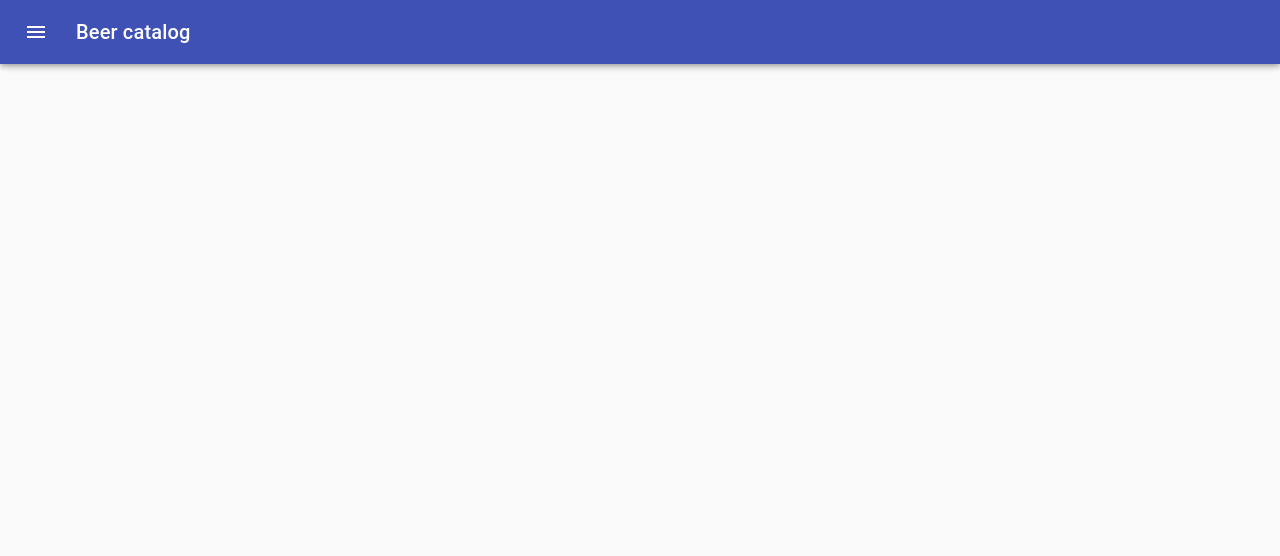
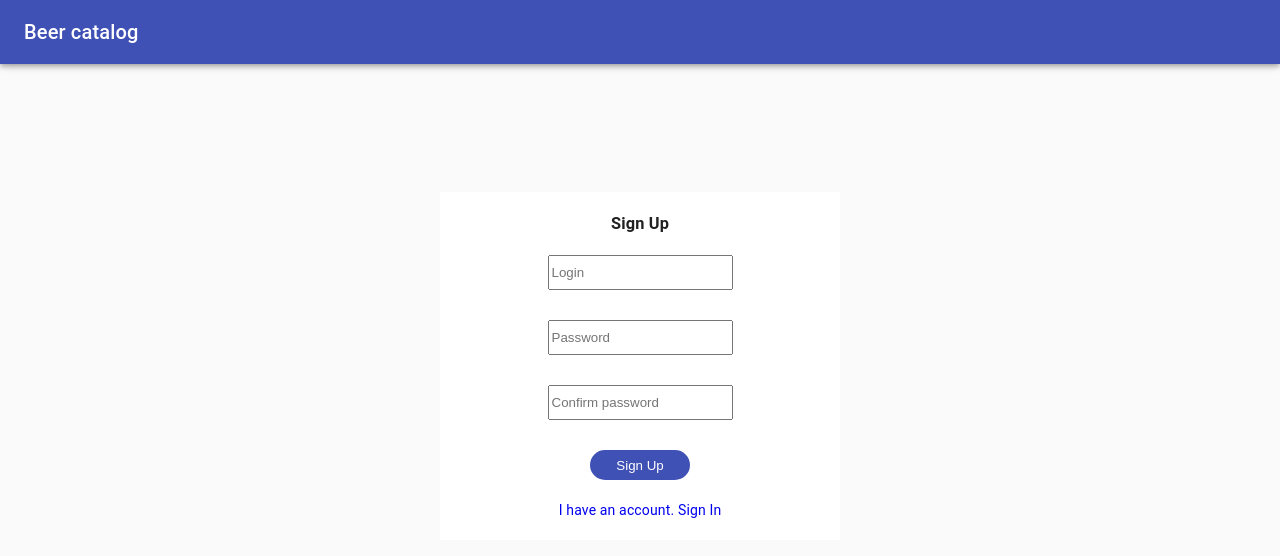
Before and after one commit to PolinaRaguilo/BeerCatalog, a React (Create React App) app: page /registration in a window 1280 px wide. Shown: the top 556 px of the page. Built offline with nearby package versions, Linux system fonts and the light colour scheme.

Commit message:
Added private route, registration page(without functionality)

```diff
--- a/src/App.js
+++ b/src/App.js
@@ -1,12 +1,15 @@
 /* eslint-disable arrow-parens */
 import React, { Component } from "react";
+import { connect } from "react-redux";
 import { BrowserRouter, Route } from "react-router-dom";
+import PropTypes from "prop-types";
 import Authorization from "./Components/Authorization/authorization";
 import DetailsPage from "./Components/details-page/details-page";
-import ErrorLoading from "./Components/Error/error-loading";
 import Header from "./Components/header/header";
 import CatalogPage from "./Views/catalog-page/catalog-page";
 import FavoritePage from "./Views/favorite-page/favorite-page";
+import PrivateRoute from "./Components/private-route/private-route";
+import RegistrationPage from "./Components/Registration/Registration";
 
 class App extends Component {
   render() {
@@ -14,15 +17,30 @@ class App extends Component {
       <>
         <BrowserRouter>
           <Header />
+          <PrivateRoute
+            exact
+            path="/beer"
+            showCatalog={this.props.isLogged}
+            component={CatalogPage}
+          />
           <Route exact path="/" component={Authorization} />
-          <Route exact path="/beer" component={CatalogPage} />
           <Route exact path="/favorite" component={FavoritePage} />
           <Route path="/beer/:id" component={DetailsPage} />
-          <Route path="/error" component={ErrorLoading} />
+          <Route exact path="/registration" component={RegistrationPage} />
         </BrowserRouter>
       </>
     );
   }
 }
 
-export default App;
+const mapStateToProps = (state) => {
+  return {
+    isLogged: state.authReducer.isLogin,
+  };
+};
+
+App.propTypes = {
+  isLogged: PropTypes.bool.isRequired,
+};
+
+export default connect(mapStateToProps, null)(App);
--- a/src/Components/Authorization/authorization.css
+++ b/src/Components/Authorization/authorization.css
@@ -29,4 +29,5 @@
 
 .form__link.form__link{
     cursor: pointer;
+    text-decoration: none;
 }
--- a/src/Components/Authorization/authorization.js
+++ b/src/Components/Authorization/authorization.js
@@ -1,9 +1,8 @@
 /* eslint-disable arrow-parens */
-import { Link } from "@material-ui/core";
 import React, { Component } from "react";
 import { connect } from "react-redux";
 import PropTypes from "prop-types";
-import { Redirect } from "react-router-dom";
+import { Link, Redirect } from "react-router-dom";
 import { isLogged } from "../../Redux/actions/authAction";
 import "./authorization.css";
 
--- /dev/null
+++ b/src/Components/Registration/Registration.js
@@ -0,0 +1,40 @@
+import React, { Component } from "react";
+import { Link } from "react-router-dom";
+
+class RegistrationPage extends Component {
+  render() {
+    return (
+      <div className="form__wrapper">
+        <h3 className="form__title">Sign Up</h3>
+        <form action="submit">
+          <input
+            type="text"
+            name="newLogin"
+            className="form__input"
+            placeholder="Login"
+          />
+          <input
+            type="password"
+            name="newPassword"
+            className="form__input"
+            placeholder="Password"
+          />
+          <input
+            type="password"
+            name="copyNewPassword"
+            className="form__input"
+            placeholder="Confirm password"
+          />
+          <button type="submit" className="form__button">
+            Sign Up
+          </button>
+        </form>
+        <Link to="/" className="form__link">
+          I have an account. Sign In
+        </Link>
+      </div>
+    );
+  }
+}
+
+export default RegistrationPage;
--- a/src/Components/header/header.css
+++ b/src/Components/header/header.css
@@ -2,3 +2,12 @@
     text-decoration: none;
     color:black;
 }
+
+.btn__exit.btn__exit{
+    margin-left: 87%;
+}
+
+.btn__exit .MuiIconButton-label .MuiSvgIcon-root{
+    font-size: 40px;
+    color:white;
+}
--- a/src/Components/header/header.js
+++ b/src/Components/header/header.js
@@ -1,4 +1,6 @@
+/* eslint-disable arrow-parens */
 import React from "react";
+import PropTypes from "prop-types";
 import clsx from "clsx";
 import { makeStyles, useTheme } from "@material-ui/core/styles";
 import Drawer from "@material-ui/core/Drawer";
@@ -17,7 +19,10 @@ import ListItemIcon from "@material-ui/core/ListItemIcon";
 import ListItemText from "@material-ui/core/ListItemText";
 import StarIcon from "@material-ui/icons/Star";
 import InboxIcon from "@material-ui/icons/Inbox";
-import { Link } from "react-router-dom";
+import ExitToAppIcon from "@material-ui/icons/ExitToApp";
+import { Link, Redirect } from "react-router-dom";
+import { connect } from "react-redux";
+import { isLogged } from "../../Redux/actions/authAction";
 import "./header.css";
 
 const drawerWidth = 240;
@@ -80,7 +85,7 @@ const useStyles = makeStyles((theme) => ({
   },
 }));
 
-export default function Header() {
+function Header({ isLogin, onLogout }) {
   const classes = useStyles();
   const theme = useTheme();
   const [open, setOpen] = React.useState(false);
@@ -93,6 +98,13 @@ export default function Header() {
     setOpen(false);
   };
 
+  const onLogOutHandler = (e) => {
+    e.preventDefault();
+    onLogout(false);
+  };
+  if (isLogin === false) {
+    <Redirect to="/" />;
+  }
   return (
     <div className={classes.root}>
       <CssBaseline />
@@ -103,6 +115,7 @@ export default function Header() {
         })}
       >
         <Toolbar>
+          {isLogin ? (
             <IconButton
               color="inherit"
               aria-label="open drawer"
@@ -112,10 +125,16 @@ export default function Header() {
             >
               <MenuIcon />
             </IconButton>
+          ) : null}
 
           <Typography variant="h6" noWrap>
             Beer catalog
           </Typography>
+          {isLogin ? (
+            <IconButton className="btn__exit" onClick={onLogOutHandler}>
+              <ExitToAppIcon />
+            </IconButton>
+          ) : null}
         </Toolbar>
       </AppBar>
       <Drawer
@@ -156,13 +175,22 @@ export default function Header() {
           </Link>
         </List>
       </Drawer>
-      {/* <main
-        className={clsx(classes.content, {
-          [classes.contentShift]: open,
-        })}
-      >
-        <div className={classes.drawerHeader} />
-      </main> */}
     </div>
   );
 }
+
+const mapStateToProps = (state) => {
+  return {
+    isLogin: state.authReducer.isLogin,
+  };
+};
+const mapDispatchToProps = (dispatch) => {
+  return {
+    onLogout: (onOut) => dispatch(isLogged(onOut)),
+  };
+};
+Header.propTypes = {
+  isLogin: PropTypes.bool.isRequired,
+  onLogout: PropTypes.func.isRequired,
+};
+export default connect(mapStateToProps, mapDispatchToProps)(Header);
--- /dev/null
+++ b/src/Components/private-route/private-route.js
@@ -0,0 +1,19 @@
+/* eslint-disable arrow-parens */
+import React from "react";
+import { Redirect, Route } from "react-router-dom";
+import PropTypes from "prop-types";
+
+const PrivateRoute = ({ component: Component, showCatalog, ...rest }) => (
+  <Route
+    {...rest}
+    render={(props) =>
+      showCatalog ? <Component {...props} /> : <Redirect to="/" />
+    }
+  />
+);
+
+PrivateRoute.propTypes = {
+  component: PropTypes.func.isRequired,
+  showCatalog: PropTypes.bool.isRequired,
+};
+export default PrivateRoute;
```
Also changed, not shown: src/Components/Registration/Registration.css (added). Lines whose indentation alone changed are shown as unchanged.
